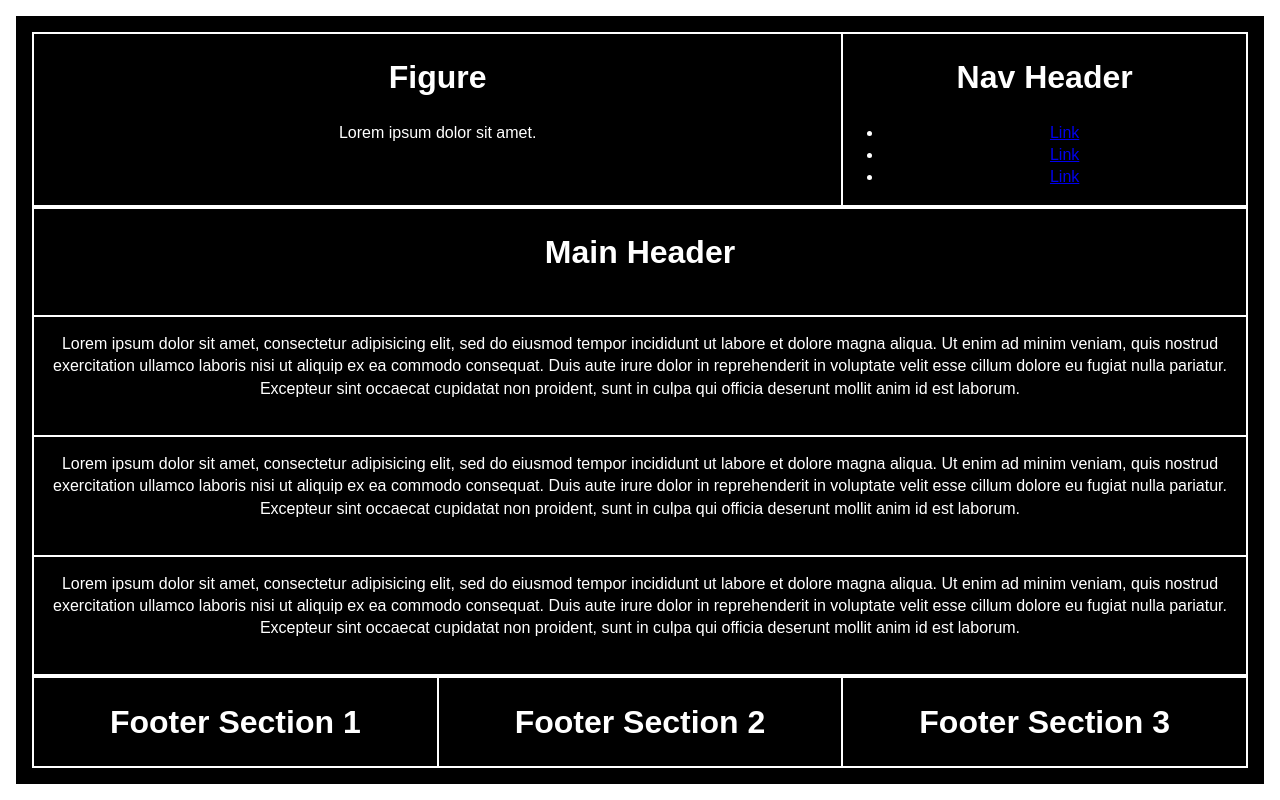
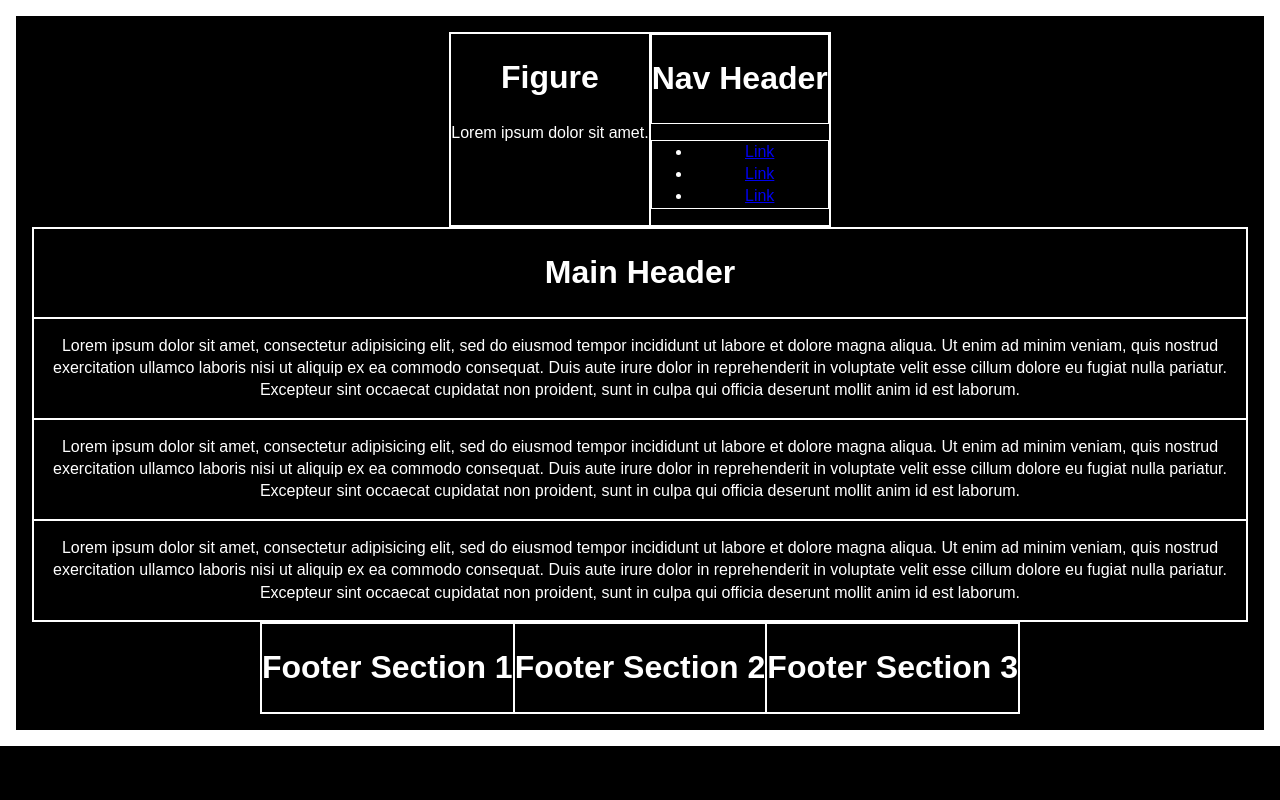
Before and after one commit to aubreyjcook/lampforge, a PHP site: page / in a window 1280 px wide. Run offline with PHP 8.4, Linux system fonts and the light colour scheme; some libraries are stand-ins or nearby versions.

Commit message:
flexbox layout implemented

```diff
--- a/css/flexbox.css
+++ b/css/flexbox.css
@@ -0,0 +1,49 @@
+* {
+  box-sizing: border-box;
+}
+
+.container {
+  display: flex;
+  align-items: center;
+  flex-direction: column;
+  justify-content: center;
+  flex-flow: column-wrap;
+  align-content: stretch;
+
+}
+
+header {
+  display: flex;
+  align-items: stretch;
+}
+
+header div {
+  flex-grow: 10;
+}
+
+header nav {
+  flex-grow: 2;
+}
+
+main {
+  display: flex;
+  align-items: stretch;
+  flex-direction: column;
+}
+
+main div {
+
+}
+
+main section {
+
+}
+
+footer {
+  display: flex;
+  align-items: stretch;
+}
+
+footer > section {
+  flex-grow: 1;
+}
--- a/index.php
+++ b/index.php
@@ -22,8 +22,10 @@
               </figcaption>
             </div>
             <nav class="grid-item">
-              <h1>Nav Header</h1>
-              <ul>
+              <div class="grid-item" id="nav-header">
+                <h1>Nav Header</h1>
+              </div>
+              <ul class="grid-item" id= "nav-list">
                 <li>
                   <a href="#">Link</a>
                 </li>
--- a/php/head-links.php
+++ b/php/head-links.php
@@ -3,7 +3,7 @@
 <?php
   loadCSSFile('normalize');
   loadCSSFile('html5Boilerplate');
-  loadCSSFile('grid');
+  /*loadCSSFile('grid');*/
   loadCSSFile('flexbox');
   loadCSSFile('main');
 ?>
```
